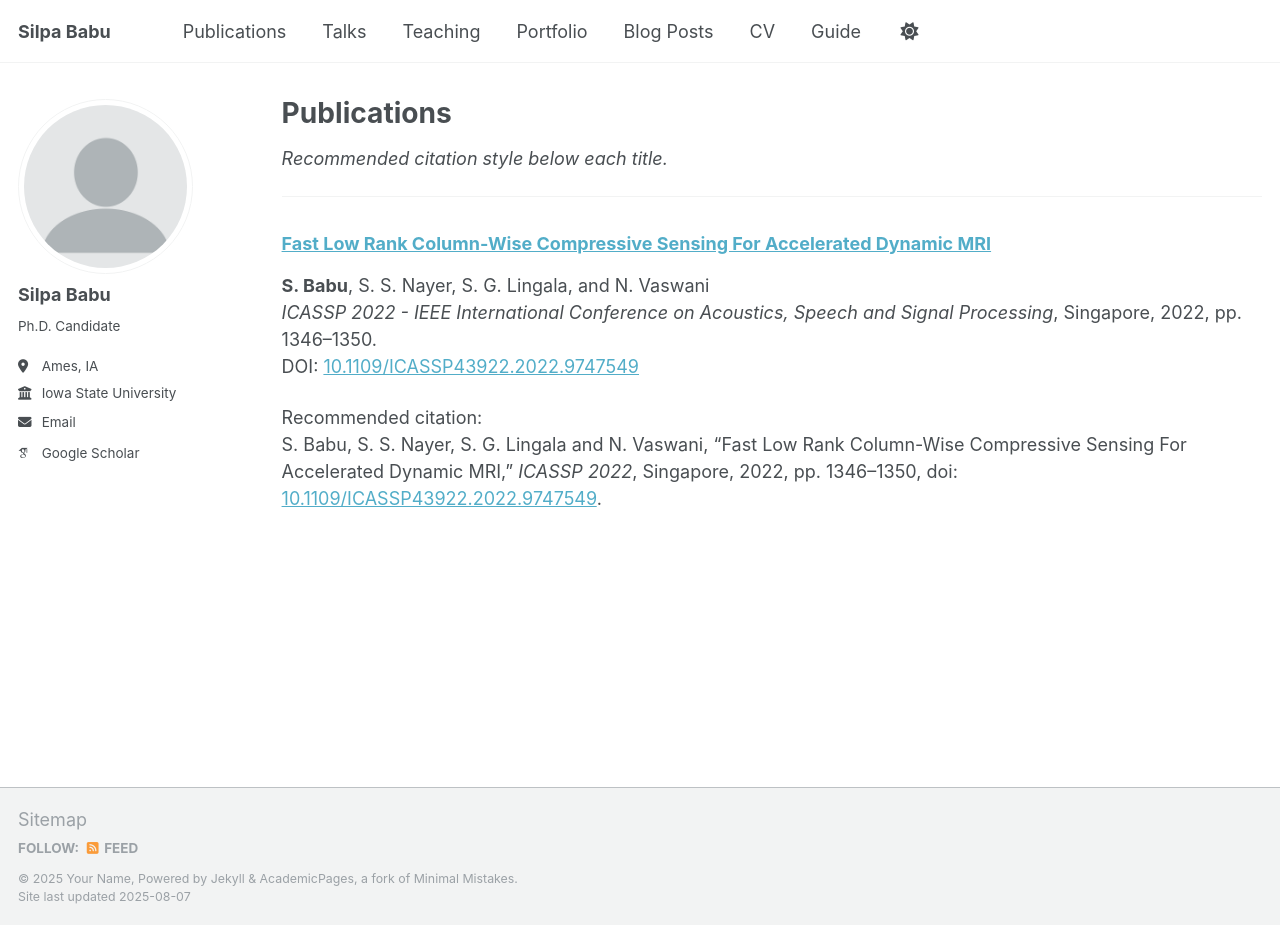
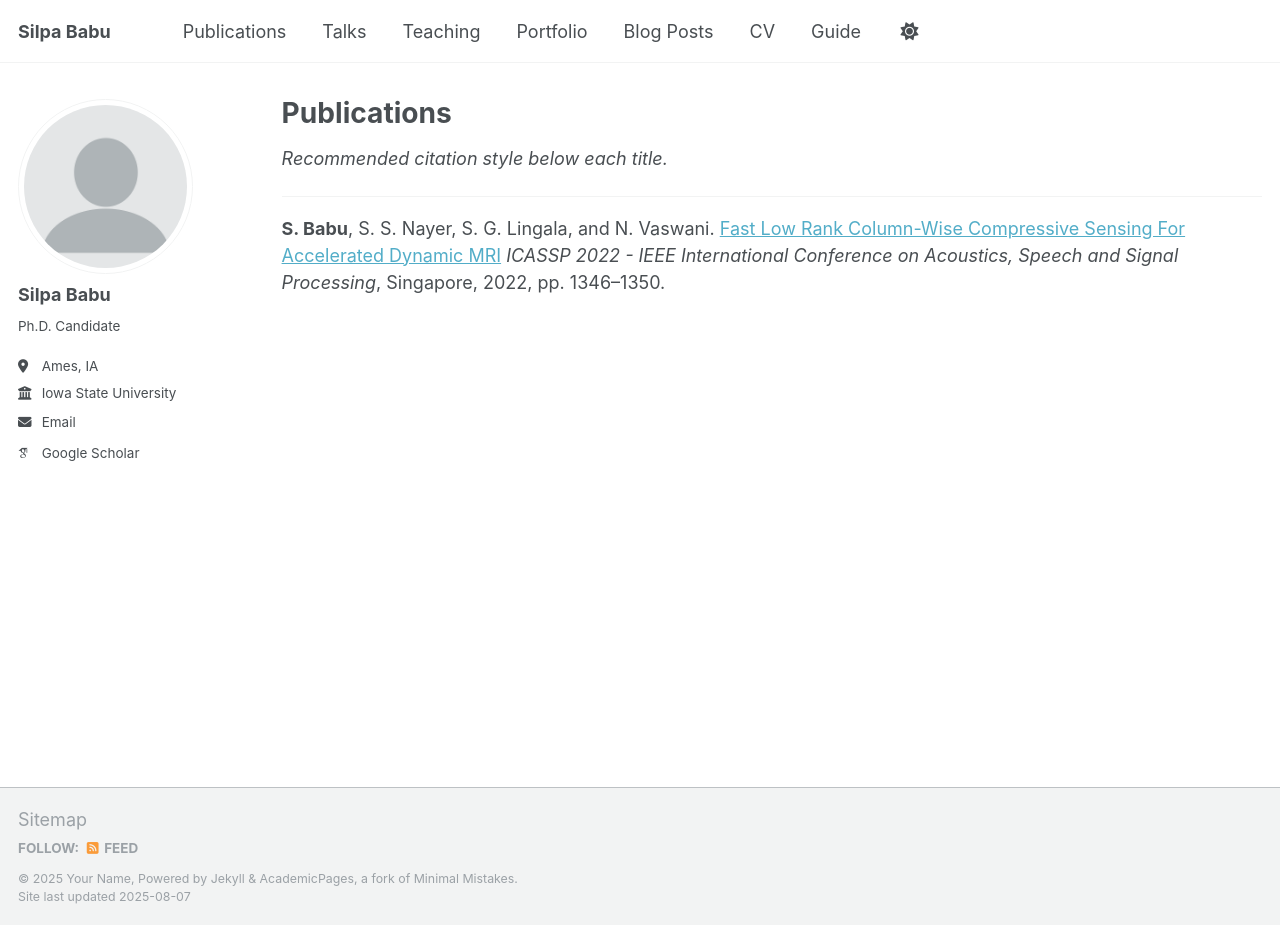
Before and after one commit to Silpa1/sbabu.github.io, a Jekyll site: the page built from _publications/2025-06-08-paper-title-number-5.md, in a window 1280 px wide and 925 px high. Built offline with Jekyll 4.4.1, drawn with Linux system fonts in a browser that asks for light colours; some web fonts are replaced; a script that is not in the unit is left out.

Commit message:
Update 2025-06-08-paper-title-number-5.md

```diff
--- a/_publications/2025-06-08-paper-title-number-5.md
+++ b/_publications/2025-06-08-paper-title-number-5.md
@@ -9,11 +9,7 @@ author_profile: true
 
 ---
 
-### [Fast Low Rank Column-Wise Compressive Sensing For Accelerated Dynamic MRI](https://ieeexplore.ieee.org/document/9747549)
 
-**S. Babu**, S. S. Nayer, S. G. Lingala, and N. Vaswani
+**S. Babu**, S. S. Nayer, S. G. Lingala, and N. Vaswani.
+[Fast Low Rank Column-Wise Compressive Sensing For Accelerated Dynamic MRI](https://ieeexplore.ieee.org/document/9747549)
 *ICASSP 2022 - IEEE International Conference on Acoustics, Speech and Signal Processing*, Singapore, 2022, pp. 1346–1350.
-DOI: [10.1109/ICASSP43922.2022.9747549](https://doi.org/10.1109/ICASSP43922.2022.9747549)
-
-Recommended citation:
-S. Babu, S. S. Nayer, S. G. Lingala and N. Vaswani, "Fast Low Rank Column-Wise Compressive Sensing For Accelerated Dynamic MRI," *ICASSP 2022*, Singapore, 2022, pp. 1346–1350, doi: [10.1109/ICASSP43922.2022.9747549](https://doi.org/10.1109/ICASSP43922.2022.9747549).
```
